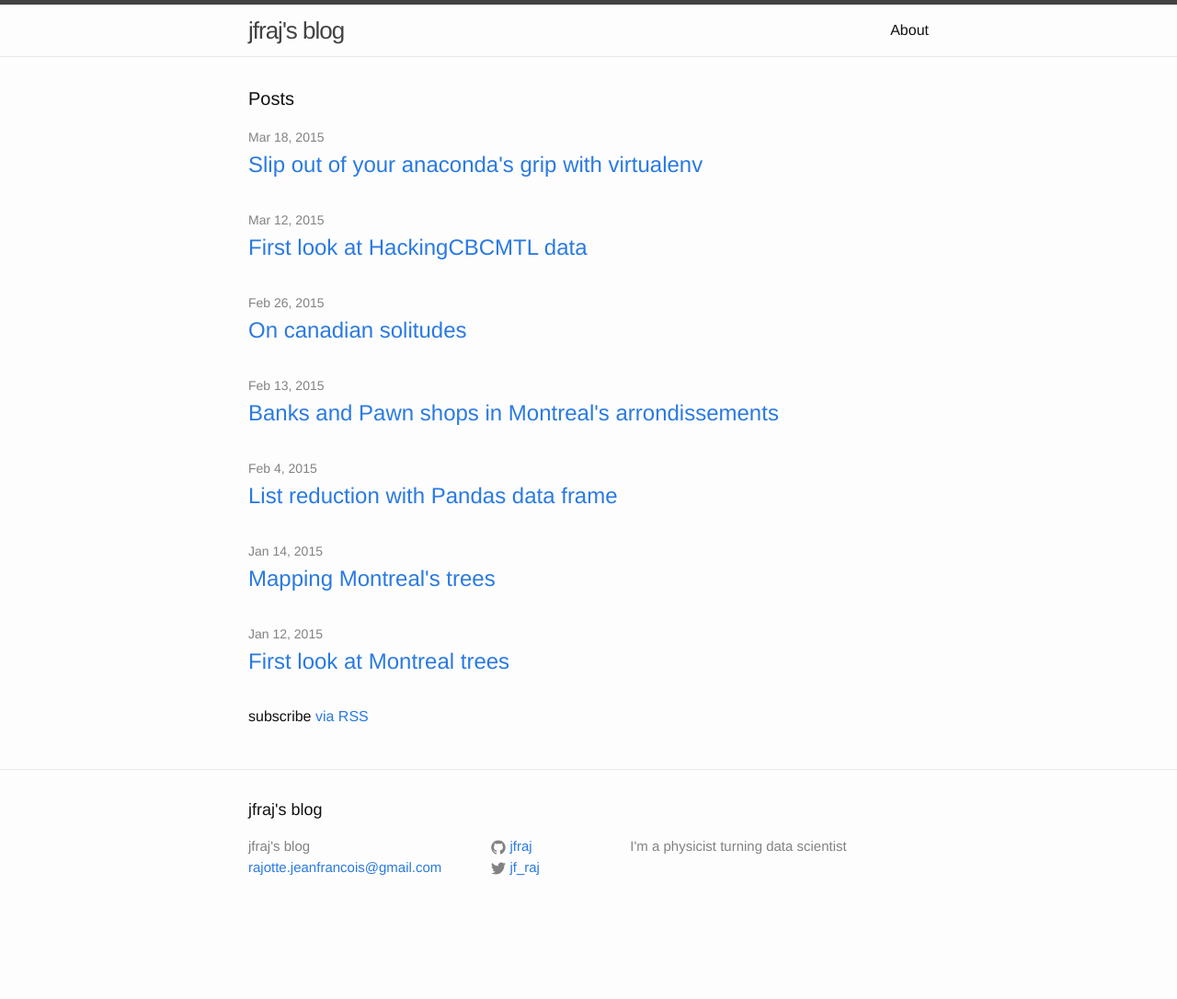
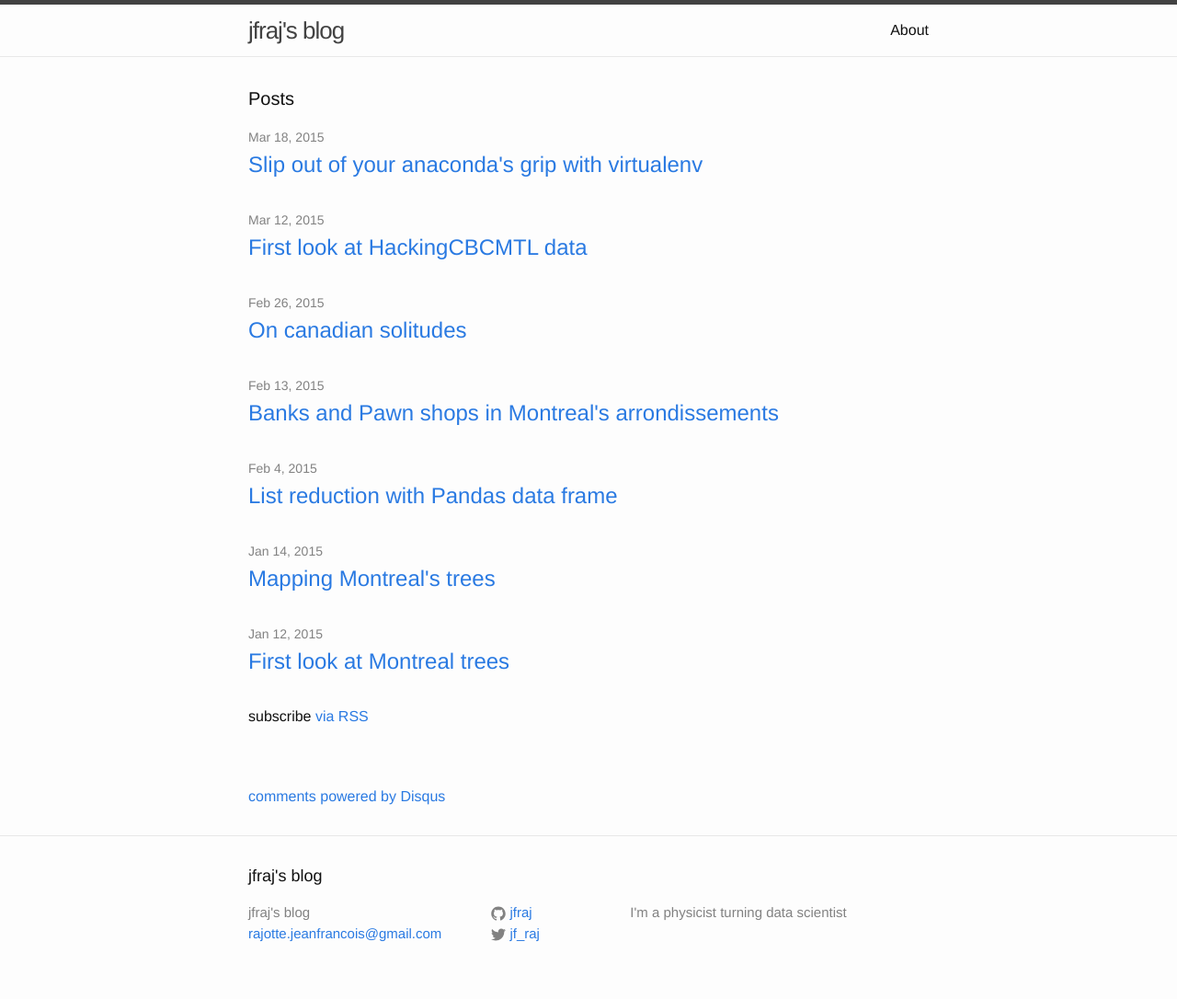
Before and after one commit to jfraj/jfraj.github.io, a Jekyll site: the page built from index.html, in a window 1280 px wide. Shown: the whole page at 92% size. Built offline with Jekyll 4.4.1, drawn with Linux system fonts in a browser that asks for light colours; comment, search, counter and statistics services are not loaded; before the commit the page ends 1014 px from its top, so only the background shows below that.

Commit message:
adding comments from disqus

```diff
--- /dev/null
+++ b/_includes/comments.html
@@ -0,0 +1,15 @@
+<!-- Add Disqus comments. -->
+<div id="disqus_thread"></div>
+<script type="text/javascript">
+  /* * * ADD YOUR DISQUS SHORTNAME HERE * * */
+  var disqus_shortname = 'jfrajblog';
+
+  (function() {
+    var dsq = document.createElement('script');
+    dsq.type = 'text/javascript'; dsq.async = true;
+    dsq.src = '//' + disqus_shortname + '.disqus.com/embed.js';
+    (document.getElementsByTagName('head')[0] || document.getElementsByTagName('body')[0]).appendChild(dsq);
+  })();
+</script>
+<noscript>Please enable JavaScript to view the <a href="http://disqus.com/?ref_noscript">comments powered by Disqus.</a></noscript>
+<a href="http://disqus.com" class="dsq-brlink">comments powered by  <span class="logo-disqus">Disqus</span></a>
--- a/_layouts/default.html
+++ b/_layouts/default.html
@@ -11,6 +11,11 @@
       <div class="wrapper">
         {{ content }}
       </div>
+      <br>
+      <br>
+      <div class="wrapper">
+	{% include comments.html %}
+      </div>
     </div>
 
     {% include footer.html %}
```
